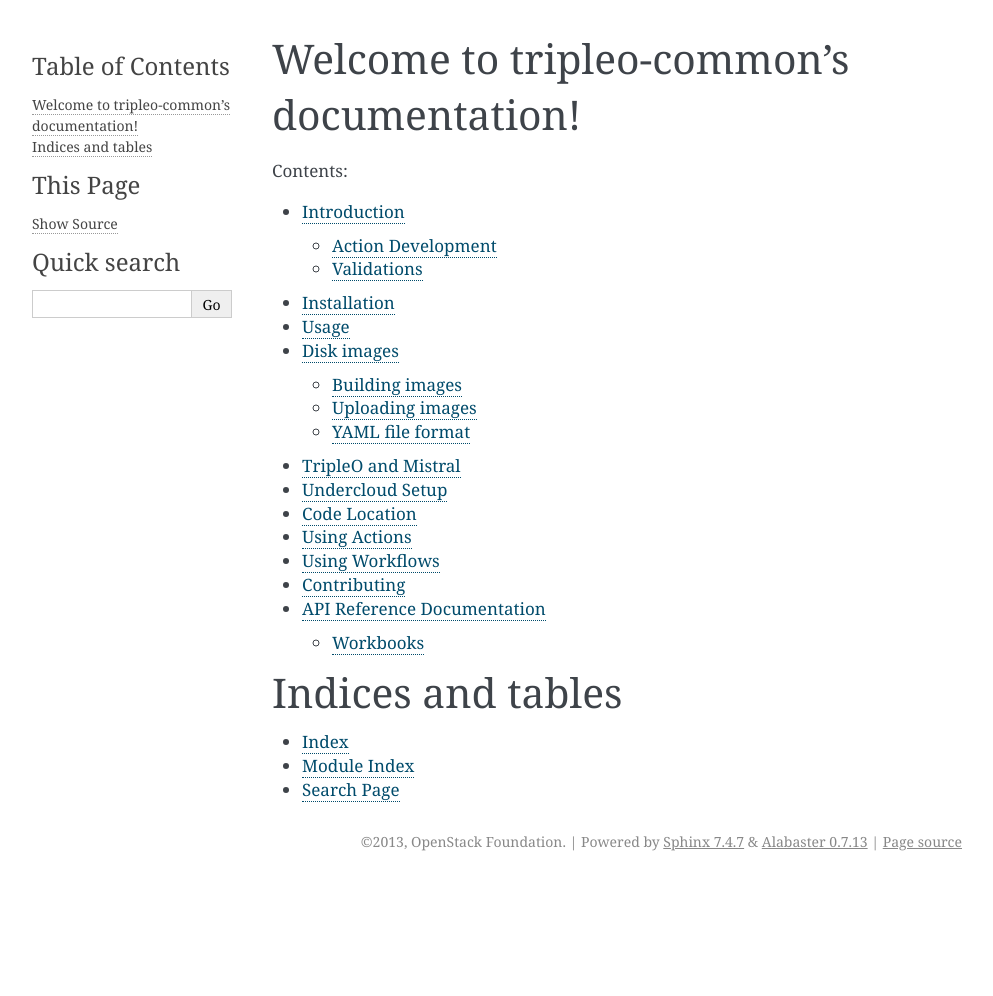
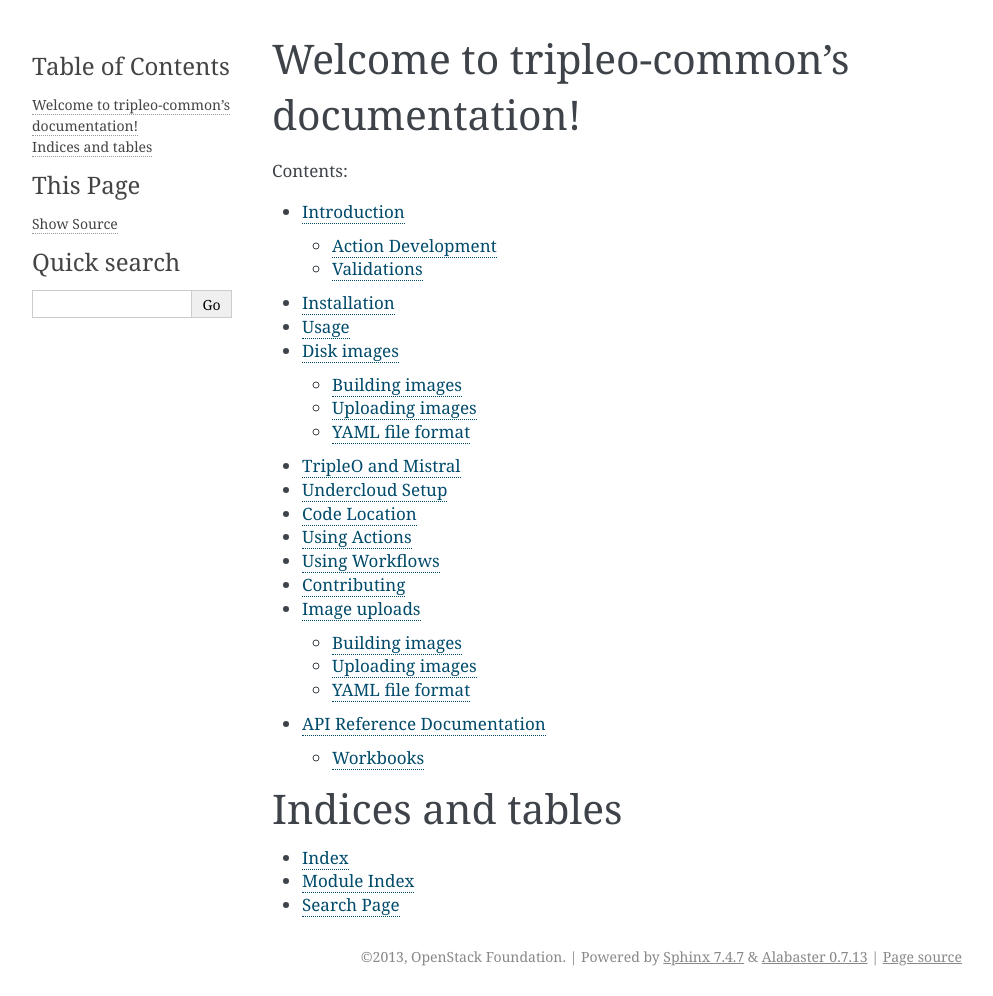
Before and after one commit to openstack-archive/tripleo-common, a Sphinx documentation site: the page built from doc/source/index.rst, in a window 1280 px wide. Shown: the whole page, without its empty margins (148-1141 px from the left). Built offline with Sphinx 7.4.7, drawn with Linux system fonts in a browser that asks for light colours; before the commit the page ends 900 px from its top, so only the background shows below that.

Commit message:
Fix an autoclass reference and add missing pages to the toctree
Change-Id: I2d24df8a531ce87728be543fb1029768ff3164d3

```diff
--- a/doc/source/image/upload.rst
+++ b/doc/source/image/upload.rst
@@ -8,7 +8,7 @@
     manager.upload()
 
 
-.. autoclass:: tripleo_common.image.build.ImageUploadManager
+.. autoclass:: tripleo_common.image.image_uploader.ImageUploadManager
    :members:
 
 Multiple config files
--- a/doc/source/index.rst
+++ b/doc/source/index.rst
@@ -17,6 +17,7 @@
    images
    tripleo-mistral
    contributing
+   uploads
    reference/index
 
 Indices and tables
--- a/doc/source/uploads.rst
+++ b/doc/source/uploads.rst
@@ -6,7 +6,8 @@
    :glob:
    :maxdepth: 2
 
-   image/upload.rst
+   image/build
+   image/upload
 
 
 YAML file format
```
